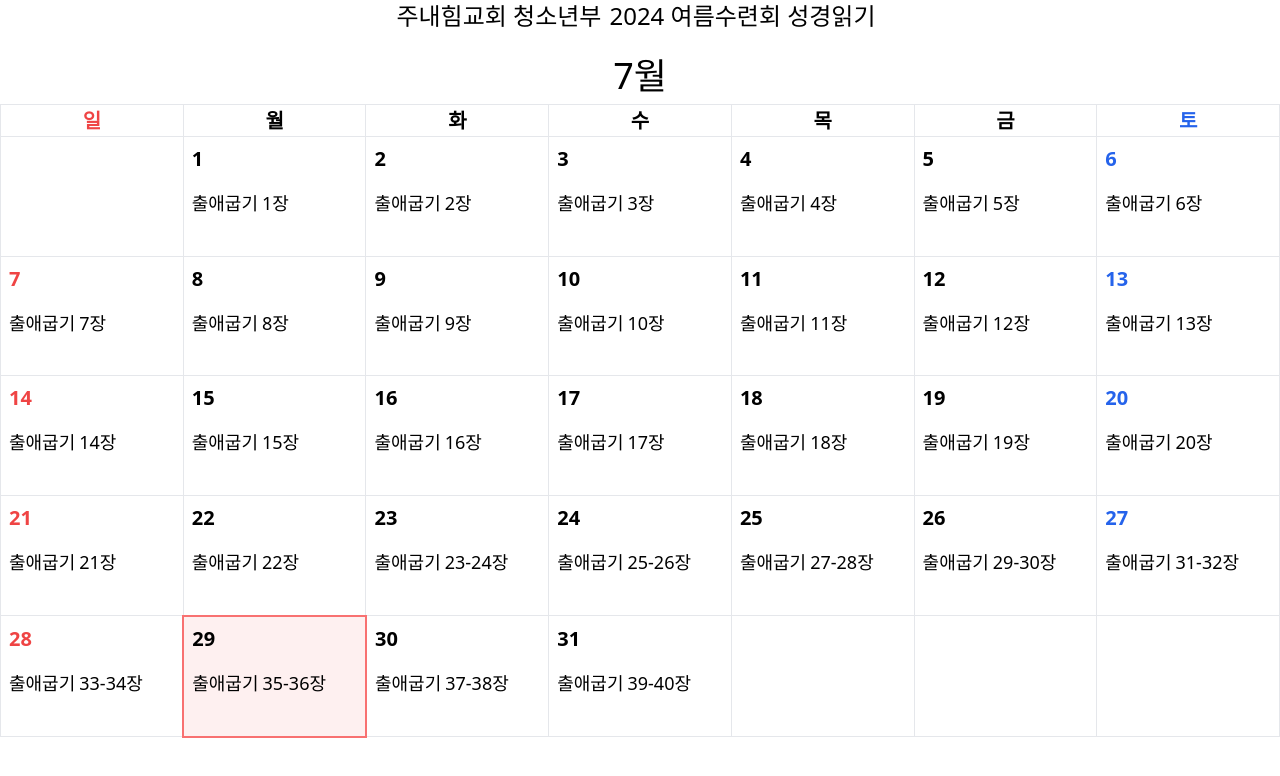
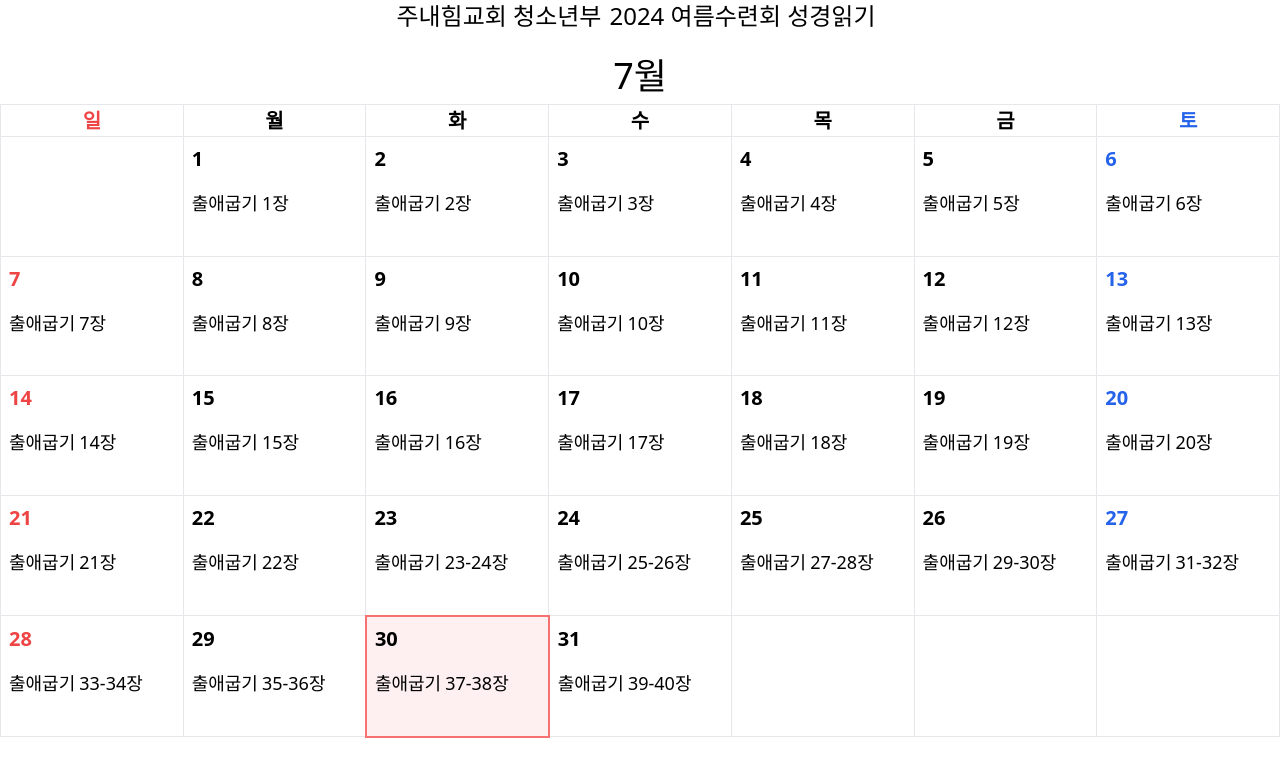
Before and after one commit to paulcjy/daily-bible, a Next.js app: page /daily-bible/ in a window 1280 px wide. Shown: the top 776 px of the page. Built offline with nearby package versions, Linux system fonts and the light colour scheme.

Commit message:
Update Calendar.tsx

```diff
--- a/components/Calendar.tsx
+++ b/components/Calendar.tsx
@@ -9,7 +9,12 @@ export const Calendar = () => {
 
   const exodus = [null, '1', '2', '3', '4', '5', '6', '7', '8', '9', '10', '11', '12', '13', '14', '15', '16', '17', '18', '19', '20', '21', '22', '23-24', '25-26', '27-28', '29-30', '31-32', '33-34', '35-36', '37-38', '39-40']
 
-  const today = () => new Date().getDate()
+  const today = () => {
+    const date = new Date()
+    const UTC = date.getTime() + (date.getTimezoneOffset() * 60 * 1000)
+    const KOR = 9 * 60 * 60 * 1000
+    return new Date(UTC + KOR).getDate()
+  }
 
   const setDayColor = (idx: number) => `${idx === 0 ? 'text-red-500' : ''} ${idx === 6 ? 'text-blue-600' : ''}`
 
```
